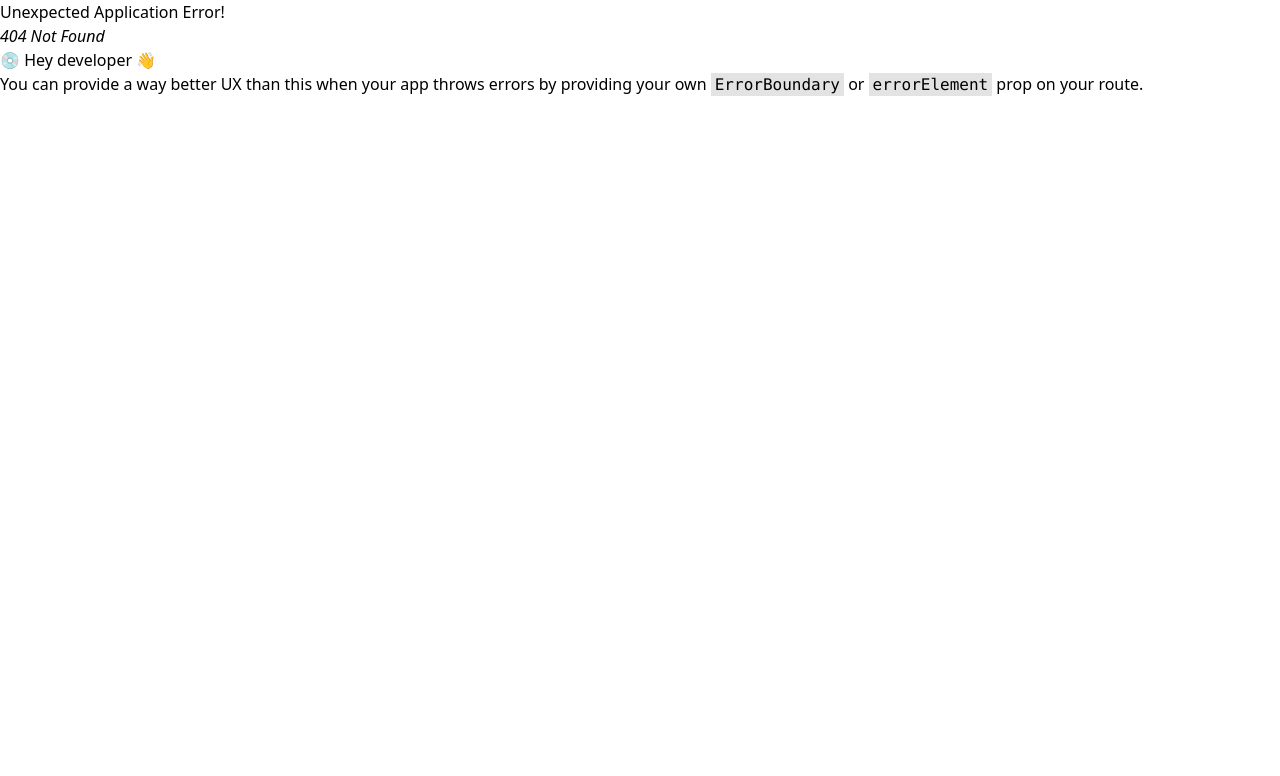
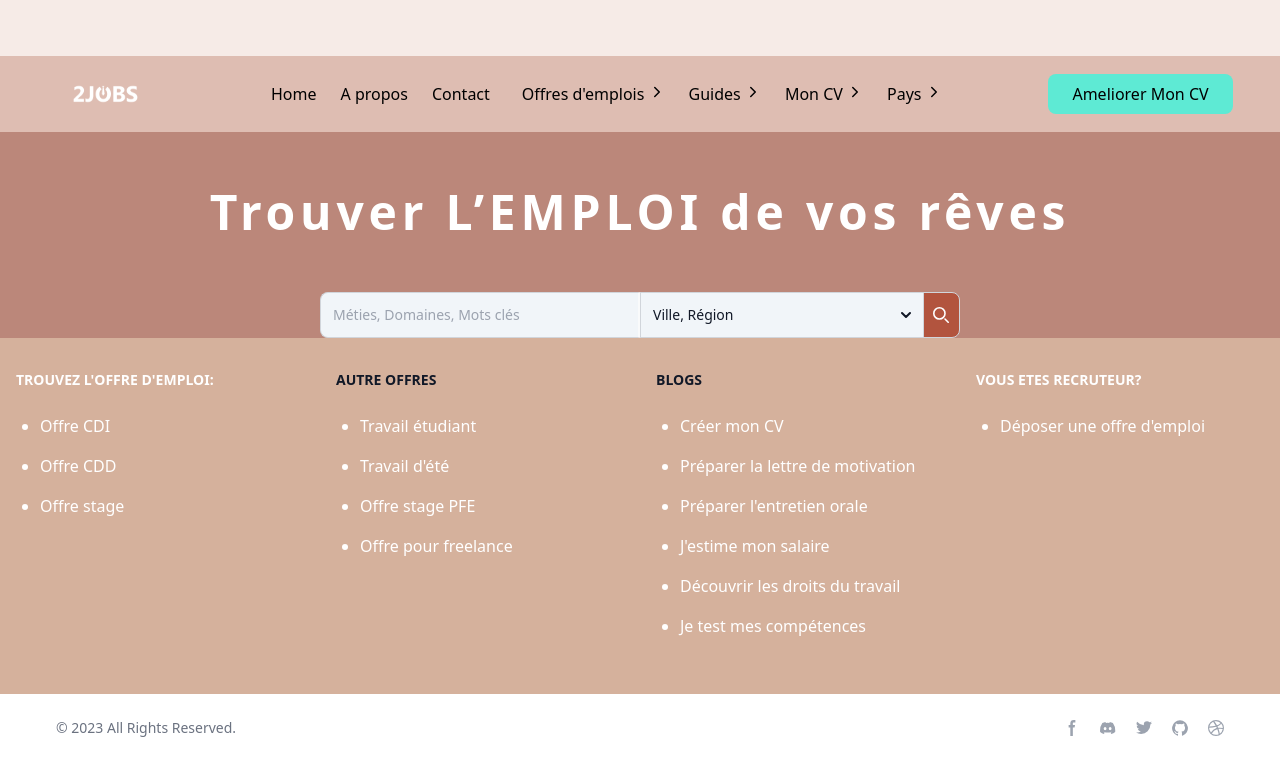
Before and after one commit to theoutsider1/jobs, a React (Vite) app in the folder frontend/: page /offers in a window 1280 px wide. Before the commit this address had no page. Shown: the top 776 px of the page. Built offline with nearby package versions, Linux system fonts and the light colour scheme.

Commit message:
Offers Page

```diff
--- a/frontend/src/Routes/Layout.tsx
+++ b/frontend/src/Routes/Layout.tsx
@@ -7,7 +7,7 @@ const Layout = ()=> {
 
     return (
         <div className="App">
-            <Espace></Espace>
+            <Espace/>
             <Navbar/>
             <Outlet/>
             <Footer/>
--- a/frontend/src/Routes/Router.tsx
+++ b/frontend/src/Routes/Router.tsx
@@ -2,6 +2,7 @@ import { createBrowserRouter } from "react-router-dom";
 import HeroSection from "../components/HeroSection/HeroSection";
 import  Layout  from "./Layout";
 import LastProfiles from "../components/Last Profiles/LastProfiles";
+import OffersPage from "../components/Offers/OffersPage";
 
 const Router = createBrowserRouter([
     {
@@ -17,6 +18,10 @@ const Router = createBrowserRouter([
                 path :"/about",
                 element:<LastProfiles/>
             },
+            {
+                path: "/offers",
+                element: <OffersPage/>,
+            }
         ]
 
     }
--- a/frontend/src/components/LatestOffers/OfferCards.tsx
+++ b/frontend/src/components/LatestOffers/OfferCards.tsx
@@ -14,8 +14,7 @@ const CardsOffers = () => {
                             Project #1 .
                             <a
                                 className="ml-1 font-medium text-brand-500 hover:text-brand-500 dark:text-white"
-                                href=" "
-                            >
+                                href="#">
                                 See product details
                             </a>
                             </p>
--- a/frontend/src/components/Navbar/Navbar.tsx
+++ b/frontend/src/components/Navbar/Navbar.tsx
@@ -50,7 +50,7 @@ const Navbar = () => {
             <Link to="/" className=" /*py-7*/ px-3 inline-block">
               Home
             </Link>
-            <Link to="/" className=" /*py-7*/ px-3 inline-block">
+            <Link to="/offers" className=" /*py-7*/ px-3 inline-block">
               A propos
             </Link>
             <Link to="/" className=" /*py-7*/ px-3 inline-block">
@@ -75,7 +75,7 @@ const Navbar = () => {
             <Link to="/" className=" /*py-7*/ px-3 py-3 block">
                 Home
             </Link>
-            <Link to="/" className=" /*py-7*/ px-3 py-3 block">
+            <Link to="/offers" className=" /*py-7*/ px-3 py-3 block">
               A propos
             </Link>
             <Link to="/" className=" /*py-7*/ px-3 py-3 block">
--- /dev/null
+++ b/frontend/src/components/Offers/OffersCard.tsx
@@ -0,0 +1,13 @@
+const OffersCard = () => {
+
+
+    return (
+        <div>
+
+
+        </div>
+    )
+}
+
+
+export default OffersCard;
--- /dev/null
+++ b/frontend/src/components/Offers/OffersList.tsx
@@ -0,0 +1,71 @@
+import OffersCard from "./OffersCard";
+
+
+
+
+const OffersList = () => {
+
+
+    return (
+        <>
+            <div className="w-full h-46 justify-center items-center bg-darkk flex flex-col  ">
+
+                {/** div 1 */}
+
+                <div className="p-14">
+                    <h2 className="text-white text-5xl font-extrabold tracking-widest">
+                        Trouver L’EMPLOI de vos rêves
+                    </h2>
+                </div>
+
+                {/** div 2 */}
+
+                <div className="w-1/2">
+
+                    {/** Search Bar */}
+                    <div className="flex w-full" >
+                        <div className="w-1/2 ">
+
+                            <label htmlFor="search-dropdown" className="mb-2 text-sm font-medium text-gray-900 sr-only dark:text-white">Domaines, Mots clés</label>
+                            <input type="search" id="search-dropdown" className="block w-full p-3 text-sm text-gray-900 rounded-s-lg border-r-gray-50 border-r-2 border border-gray-300 bg-slate-100 " placeholder="Méties, Domaines, Mots clés"/>
+
+                        </div>
+
+                            {/** dropdown ville et régions */}
+
+                        <div className="w-1/2 relative flex">
+
+                            <button id="dropdown-button" data-dropdown-toggle="dropdown" className="flex-auto z-10 inline-flex items-center justify-between p-3 text-sm font-medium text-center text-gray-900  bg-slate-100 border border-gray-300  hover:bg-gray-200 focus:ring-1"  type="button">
+                                    Ville, Région
+                                    <svg className="w-2.5 h-2.5 ms-2.5" aria-hidden="true" xmlns="http://www.w3.org/2000/svg" fill="none" viewBox="0 0 10 6">
+                                        <path stroke="currentColor" stroke-linecap="round" stroke-linejoin="round" stroke-width="2" d="m1 1 4 4 4-4"/>
+                                    </svg>
+                            </button>
+                            <div className="flex-none w-9">
+                            <button type="submit" className="absolute top-0 end-0 p-2.5 text-sm font-medium h-full text-white bg-search rounded-e-lg border border-gray-300 hover:bg-secondary">
+                                    <svg className="w-4 h-4" aria-hidden="true" xmlns="http://www.w3.org/2000/svg" fill="none" viewBox="0 0 20 20">
+                                        <path stroke="currentColor" stroke-linecap="round" stroke-linejoin="round" stroke-width="2" d="m19 19-4-4m0-7A7 7 0 1 1 1 8a7 7 0 0 1 14 0Z"/>
+                                    </svg>
+                                    <span className="sr-only">Search</span>
+                            </button>
+
+                            </div>
+
+
+                        </div>
+                    </div>
+
+                </div>
+
+
+
+            </div>
+
+            <div className="w-full">
+                <OffersCard/>
+            </div>
+        </>
+    )
+}
+
+export default OffersList;
--- /dev/null
+++ b/frontend/src/components/Offers/OffersPage.tsx
@@ -0,0 +1,13 @@
+import OffersList from "./OffersList"
+
+const OffersPage = () => {
+
+
+    return (
+        <div>
+            <OffersList/>
+        </div>
+    )
+}
+
+export default OffersPage;
--- a/frontend/src/components/WhyUs/WhyUs.tsx
+++ b/frontend/src/components/WhyUs/WhyUs.tsx
@@ -2,7 +2,7 @@
 import { IonIcon } from '@ionic/react';
 import { chevronDownCircle,time, list } from 'ionicons/icons';
 import Advice from './AdviceSection';
-
+import jobguy from '../../assets/jobguy.svg'
 
 
 
@@ -68,15 +68,18 @@ const WhyUs = () => {
 
 
                 </div>
-                <div className='w-1/2 flex justify-center items-center'>
-                    <div className='relative bg-primary rounded-3xl w-1/2 h-96'>
-                    <div className="absolute -bottom-0 -left-7">
-                    <div className="flex justify-center items-center rounded-full w-16 h-16  bg-darkk">
+                <div className='w-1/2 flex justify-end items-end relative px-10 py-28'>
+                    <div className='relative bg-primary rounded-3xl w-96 h-96 flex  '>
+                        <div className="absolute -bottom-0 -left-7">
+                             <div className="flex  rounded-full w-16 h-16  bg-darkk"></div>
+
+                         </div>
+
+
 
                     </div>
-                    </div>
-                            dkdjsjsd
-                    </div>
+                    <img src={jobguy} alt="" className='absolute left-0 right-0'/>
+
                 </div>
 
             </div>
--- a/frontend/tailwind.config.js
+++ b/frontend/tailwind.config.js
@@ -16,6 +16,7 @@ export default {
         success: '#4ADE80',
         darkk: '#bb877a',
         bright: '#f3e2d6',
+        search: '#b2543e',
       },
       boxShadow: {'shadow': 'inset 0 -90px 30px 0 rgba(70, 70, 70, 0.2), inset 0 -90px 60px 0 rgba(70, 70, 70, 0.2)'},
       backgroundImage:
```
Also changed, not shown: 1 other file (tests, documents, lock files or other folders).
